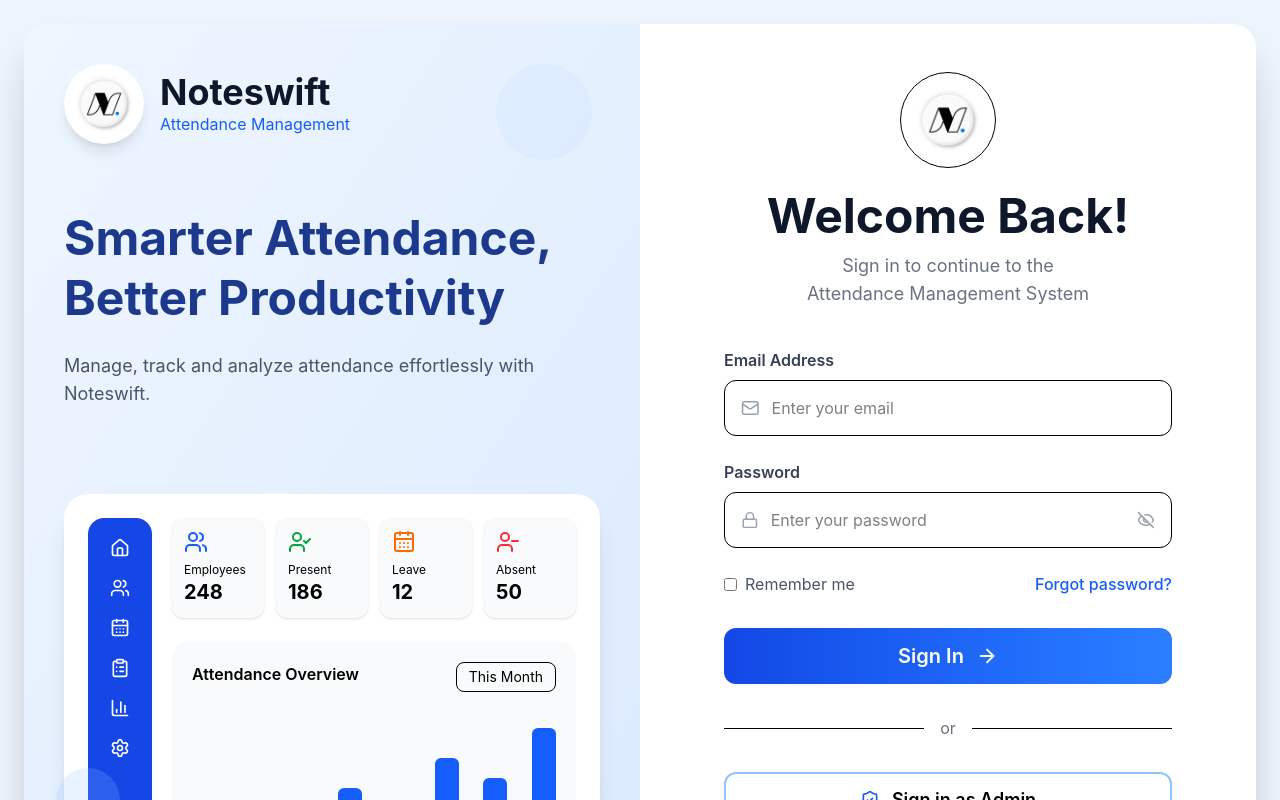
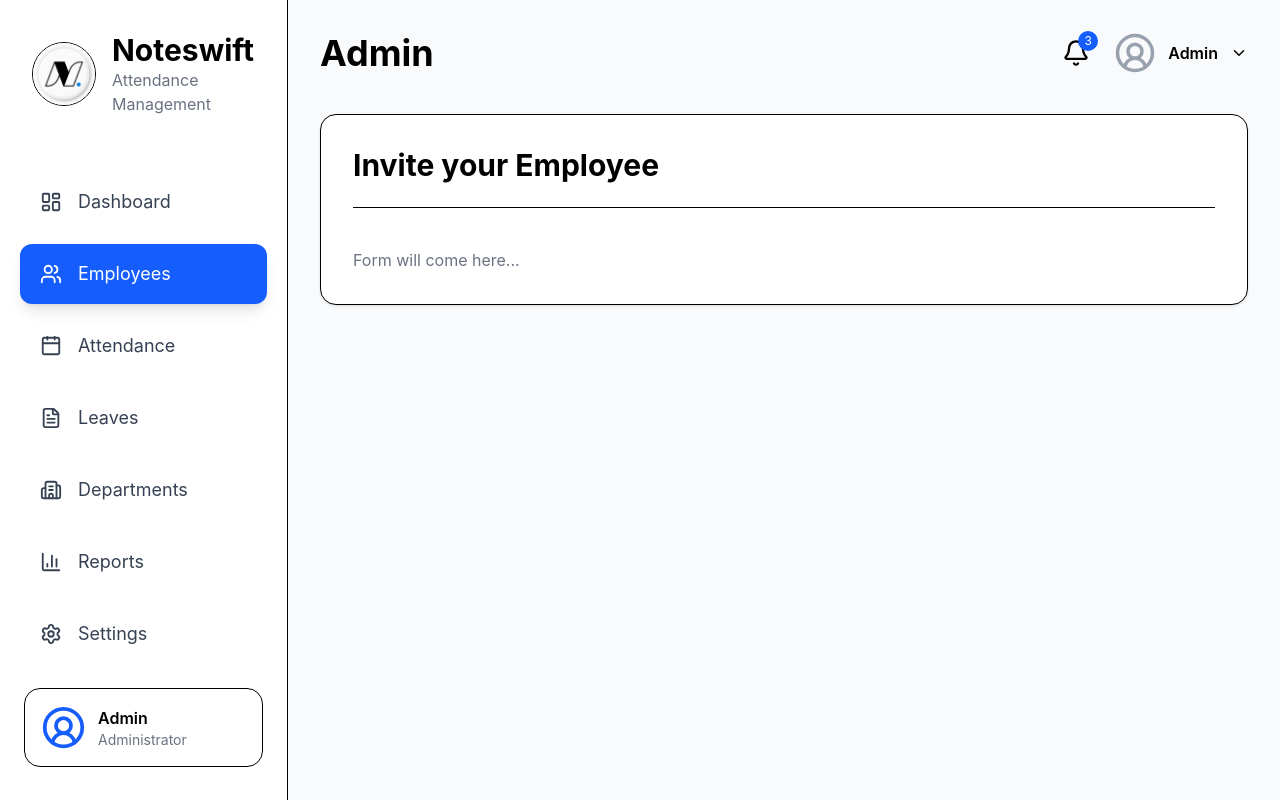
Before and after one commit to joshiaarshi9-cell/noteswift-frontend, a React (Vite) app: page /admin in a window 1280 px wide. Shown: the top 800 px of the page. Built offline with nearby package versions, Linux system fonts and the light colour scheme.

Commit message:
Added admin sidebar and topbar

```diff
--- a/package.json
+++ b/package.json
@@ -14,6 +14,7 @@
     "lucide-react": "^1.25.0",
     "react": "^19.2.7",
     "react-dom": "^19.2.7",
+    "react-router-dom": "^7.18.1",
     "tailwindcss": "^4.3.3"
   },
   "devDependencies": {
--- a/src/App.jsx
+++ b/src/App.jsx
@@ -1,7 +1,7 @@
-import Login from "./pages/Login";
+import AppRoutes from "./routes/AppRoutes";
 
 const App = () => {
-  return <Login />;
+  return <AppRoutes />;
 };
 
 export default App;
--- /dev/null
+++ b/src/components/admin/InputField.jsx
@@ -0,0 +1,33 @@
+const InputField = ({
+  label,
+  placeholder,
+  type = "text",
+}) => {
+  return (
+    <div className="flex flex-col gap-2">
+      <label className="text-sm font-semibold text-gray-700">
+        {label}
+      </label>
+
+      <input
+        type={type}
+        placeholder={placeholder}
+        className="
+          w-full
+          h-12
+          rounded-xl
+          border
+          border-gray-300
+          px-4
+          outline-none
+          focus:border-blue-500
+          focus:ring-2
+          focus:ring-blue-200
+          transition
+        "
+      />
+    </div>
+  );
+};
+
+export default InputField;
--- /dev/null
+++ b/src/components/admin/SelectField.jsx
@@ -0,0 +1,35 @@
+const SelectField = ({
+  label,
+  options,
+}) => {
+  return (
+    <div className="flex flex-col gap-2">
+      <label className="text-sm font-semibold text-gray-700">
+        {label}
+      </label>
+
+      <select
+        className="
+          w-full
+          h-12
+          rounded-xl
+          border
+          border-gray-300
+          px-4
+          outline-none
+          focus:border-blue-500
+          focus:ring-2
+          focus:ring-blue-200
+        "
+      >
+        <option>Select</option>
+
+        {options.map((item) => (
+          <option key={item}>{item}</option>
+        ))}
+      </select>
+    </div>
+  );
+};
+
+export default SelectField;
--- /dev/null
+++ b/src/components/admin/Sidebar.jsx
@@ -0,0 +1,152 @@
+import {
+  LayoutDashboard,
+  Users,
+  Calendar,
+  FileText,
+  Building2,
+  BarChart3,
+  Settings,
+  LogOut,
+  UserCircle2,
+} from "lucide-react";
+
+const menuItems = [
+  {
+    icon: LayoutDashboard,
+    label: "Dashboard",
+  },
+  {
+    icon: Users,
+    label: "Employees",
+    active: true,
+  },
+  {
+    icon: Calendar,
+    label: "Attendance",
+  },
+  {
+    icon: FileText,
+    label: "Leaves",
+  },
+  {
+    icon: Building2,
+    label: "Departments",
+  },
+  {
+    icon: BarChart3,
+    label: "Reports",
+  },
+  {
+    icon: Settings,
+    label: "Settings",
+  },
+];
+
+const Sidebar = () => {
+  return (
+    <aside className="w-72 bg-white border-r flex flex-col justify-between">
+
+      {/* Logo */}
+
+      <div>
+
+        <div className="flex items-center gap-4 p-8">
+
+          <img
+            src="/images/logo.jpeg"
+            alt="logo"
+            className="w-16 h-16 rounded-full border"
+          />
+
+          <div>
+            <h1 className="text-3xl font-bold">
+              Noteswift
+            </h1>
+
+            <p className="text-gray-500">
+              Attendance Management
+            </p>
+
+          </div>
+
+        </div>
+
+        {/* Menu */}
+
+        <div className="px-5 mt-6 space-y-3">
+
+          {menuItems.map((item, index) => {
+
+            const Icon = item.icon;
+
+            return (
+
+              <button
+                key={index}
+                className={`w-full flex items-center gap-4 px-5 py-4 rounded-xl transition
+                ${
+                  item.active
+                    ? "bg-blue-600 text-white shadow-lg"
+                    : "hover:bg-gray-100 text-gray-700"
+                }`}
+              >
+
+                <Icon size={22} />
+
+                <span className="text-lg">
+                  {item.label}
+                </span>
+
+              </button>
+
+            );
+          })}
+
+        </div>
+
+      </div>
+
+      {/* Bottom */}
+
+      <div className="p-6">
+
+        <div className="border rounded-2xl p-4 flex justify-between items-center">
+
+          <div className="flex gap-3 items-center">
+
+            <UserCircle2
+              className="text-blue-600"
+              size={45}
+            />
+
+            <div>
+
+              <h3 className="font-semibold">
+                Admin
+              </h3>
+
+              <p className="text-sm text-gray-500">
+                Administrator
+              </p>
+
+            </div>
+
+          </div>
+
+        </div>
+
+        <button className="flex items-center gap-3 mt-8 text-gray-700">
+
+          <LogOut />
+
+          Logout
+
+        </button>
+
+      </div>
+
+    </aside>
+  );
+};
+
+export default Sidebar;
--- /dev/null
+++ b/src/components/admin/Topbar.jsx
@@ -0,0 +1,44 @@
+import { Bell, UserCircle2, ChevronDown } from "lucide-react";
+
+const Topbar = () => {
+  return (
+    <div className="flex justify-between items-center mb-10">
+
+      <h1 className="text-4xl font-bold">
+        Admin
+      </h1>
+
+      <div className="flex items-center gap-6">
+
+        <div className="relative">
+
+          <Bell size={28} />
+
+          <span className="absolute -top-2 -right-2 bg-blue-600 text-white text-xs w-5 h-5 rounded-full flex items-center justify-center">
+            3
+          </span>
+
+        </div>
+
+        <div className="flex items-center gap-3">
+
+          <UserCircle2
+            size={42}
+            className="text-gray-400"
+          />
+
+          <span className="font-semibold">
+            Admin
+          </span>
+
+          <ChevronDown size={18} />
+
+        </div>
+
+      </div>
+
+    </div>
+  );
+};
+
+export default Topbar;
--- /dev/null
+++ b/src/pages/AdminDashboard.jsx
@@ -0,0 +1,34 @@
+import Sidebar from "../components/admin/Sidebar";
+import Topbar from "../components/admin/Topbar";
+
+const AdminDashboard = () => {
+  return (
+    <div className="min-h-screen bg-[#F8FAFC] flex">
+
+      <Sidebar />
+
+      <div className="flex-1 p-8">
+
+        <Topbar />
+
+        <div className="bg-white rounded-2xl shadow-sm border p-8">
+
+          <h2 className="text-3xl font-bold mb-6">
+            Invite your Employee
+          </h2>
+
+          <hr />
+
+          <div className="mt-10 text-gray-500">
+            Form will come here...
+          </div>
+
+        </div>
+
+      </div>
+
+    </div>
+  );
+};
+
+export default AdminDashboard;
--- /dev/null
+++ b/src/routes/AppRoutes.jsx
@@ -0,0 +1,17 @@
+import { BrowserRouter, Routes, Route } from "react-router-dom";
+
+import Login from "../pages/Login";
+import AdminDashboard from "../pages/AdminDashboard";
+
+const AppRoutes = () => {
+  return (
+    <BrowserRouter>
+      <Routes>
+        <Route path="/" element={<Login />} />
+        <Route path="/admin" element={<AdminDashboard />} />
+      </Routes>
+    </BrowserRouter>
+  );
+};
+
+export default AppRoutes;
```
Also changed, not shown: 1 other file (tests, documents, lock files or other folders).
